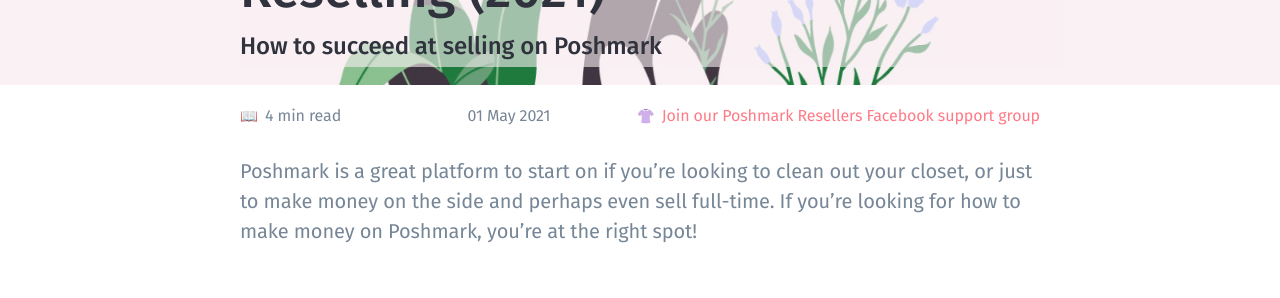
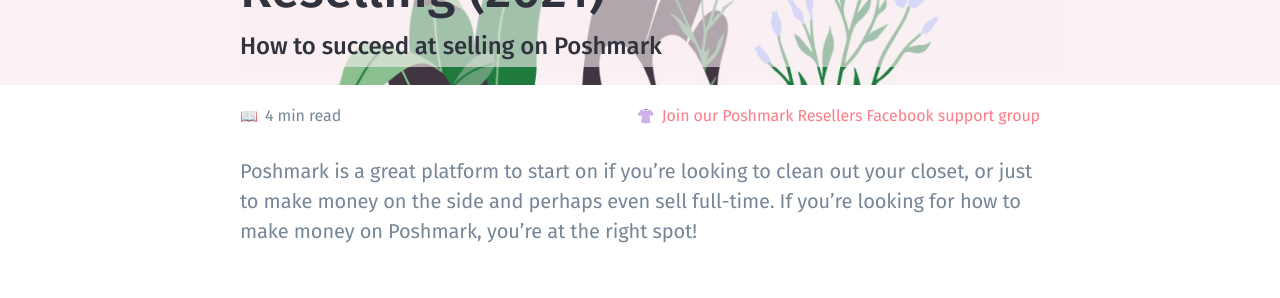
Before and after one commit to hirrra/resellrabbit, a Jekyll site: the page built from _posts/2021-05-01-poshmark-ultimate-guide.md, in a window 1280 px wide. Shown: the part 235-533 px from the top of the page. Built offline with Jekyll 4.4.1, drawn with Linux system fonts in a browser that asks for light colours.

Commit message:
update post date

```diff
--- a/_layouts/post.html
+++ b/_layouts/post.html
@@ -28,17 +28,17 @@
               {% else %}
               <h1>{{ page.title }}</h1>
               {% endif %}
+              <span class="meta description meta-date">
+                <span class="emoji">🗓️</span>
+                <time datetime="{{ page.date | date:"%Y-%m-%d" }}"> {{ page.date | date_to_string }}</time></span>
+              {% if page.last_modified_at %}
+              (Updated: <time datetime="{{ page.last_modified_at | date_to_xmlschema }}" itemprop="dateModified">{{ page.last_modified_at | date: "%b %-d, %Y" }}</time>)
+              {% endif %}
             </div>
             <div class="container-sm flex-container">
               <span class="meta description meta-duration flex-item">
                 <span class="emoji">📖</span> {{ page.duration }} min read</span>
               </span>
-              <span class="meta description flex-item meta-date">
-                <!-- <span class="emoji">🗓️</span> -->
-                <time datetime="{{ page.date | date:"%Y-%m-%d" }}"> {{ page.date | date_to_string }}</time></span>
-              {% if page.last_modified_at %}
-              (Updated: <time datetime="{{ page.last_modified_at | date_to_xmlschema }}" itemprop="dateModified">{{ page.last_modified_at | date: "%b %-d, %Y" }}</time>)
-              {% endif %}
               <span class="meta description meta-description">
                 <span class="emoji">👚</span> <a href="https://www.facebook.com/groups/801029790774238/"> Join our Poshmark Resellers Facebook support group</a></span>
             </div>
--- a/_sass/layout/_posts.scss
+++ b/_sass/layout/_posts.scss
@@ -66,7 +66,7 @@
   }
 
   &.meta-date {
-    // visibility: hidden;
+    visibility: hidden;
   }
 }
 
```
